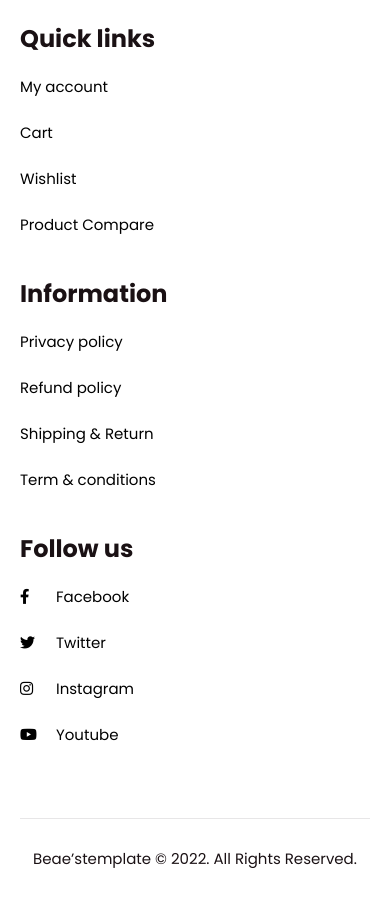
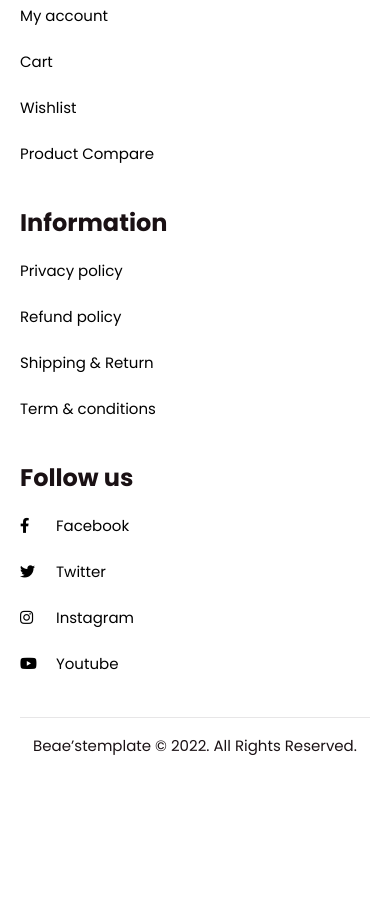
Before and after one commit to Nvduc0301/KITO, a plain HTML site: page index.html in a window 390 px wide. Shown: the part 5364-6263 px from the top of the page. After the commit the page ends 6143 px from the top, so only its background shows below. Drawn offline with Linux system fonts and the light colour scheme.

Commit message:
change code

```diff
--- a/responsive.css
+++ b/responsive.css
@@ -268,6 +268,8 @@
   .footer-nav {
     flex-direction: column;
     gap: 40px;
+    border-top: none;
+    padding: 40px 0;
   }
 
   .footer-nav .footer-nav-item {
@@ -292,11 +294,17 @@
   }
 
   .footer-sub {
-    margin-bottom: 40px;
+    margin-bottom: 0px;
   }
 
   .footer-sub .footer-sub-forminput .footer-sub-submit {
     padding: 13px 20px 15px 20px;
+  }
+
+  .footer-signature {
+    color: rgba(26, 17, 20, 1);
+    text-align: center;
+    padding: 15px 0 20px;
   }
 
   /* .footer-sub .footer-sub-form .footer-sub-input {
```
